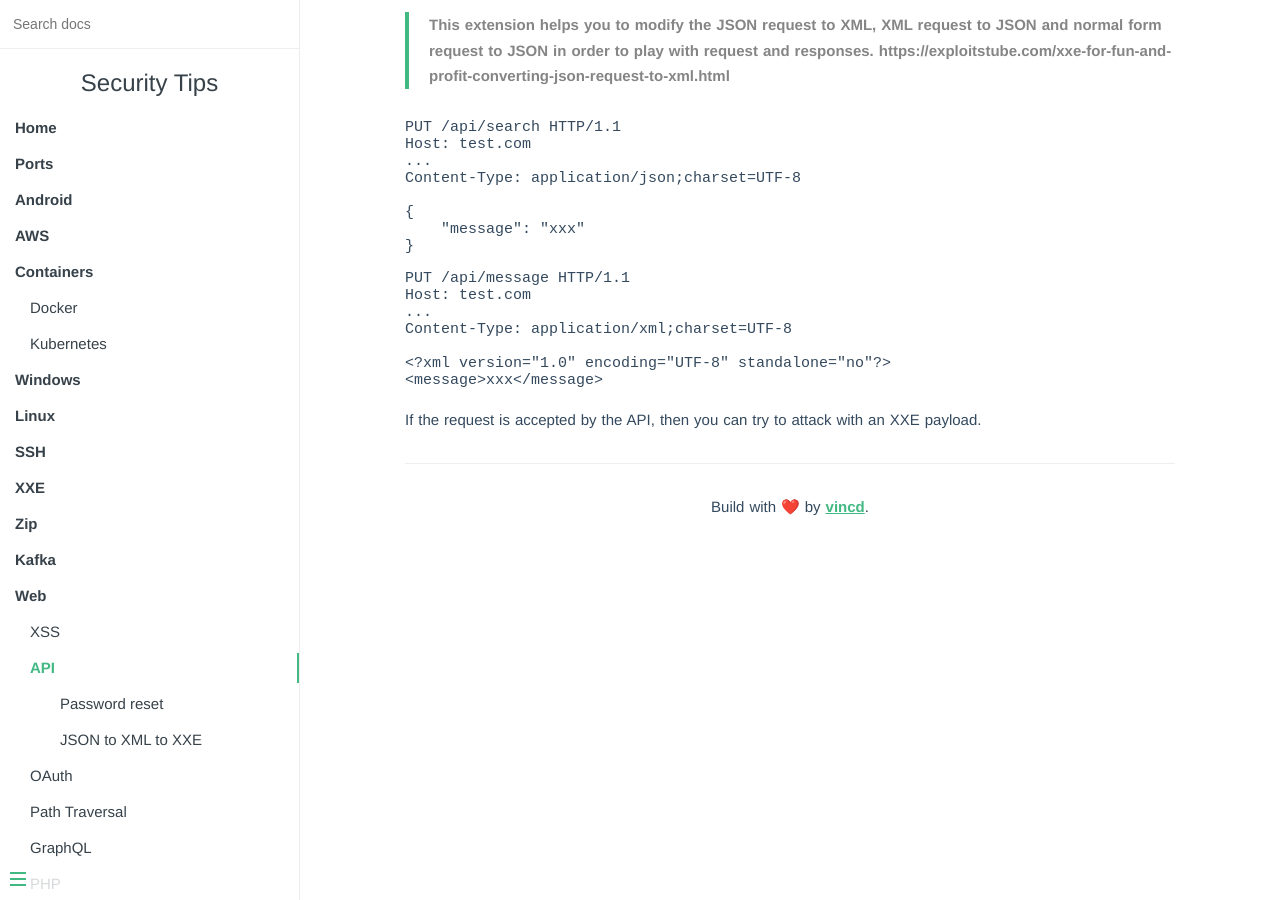
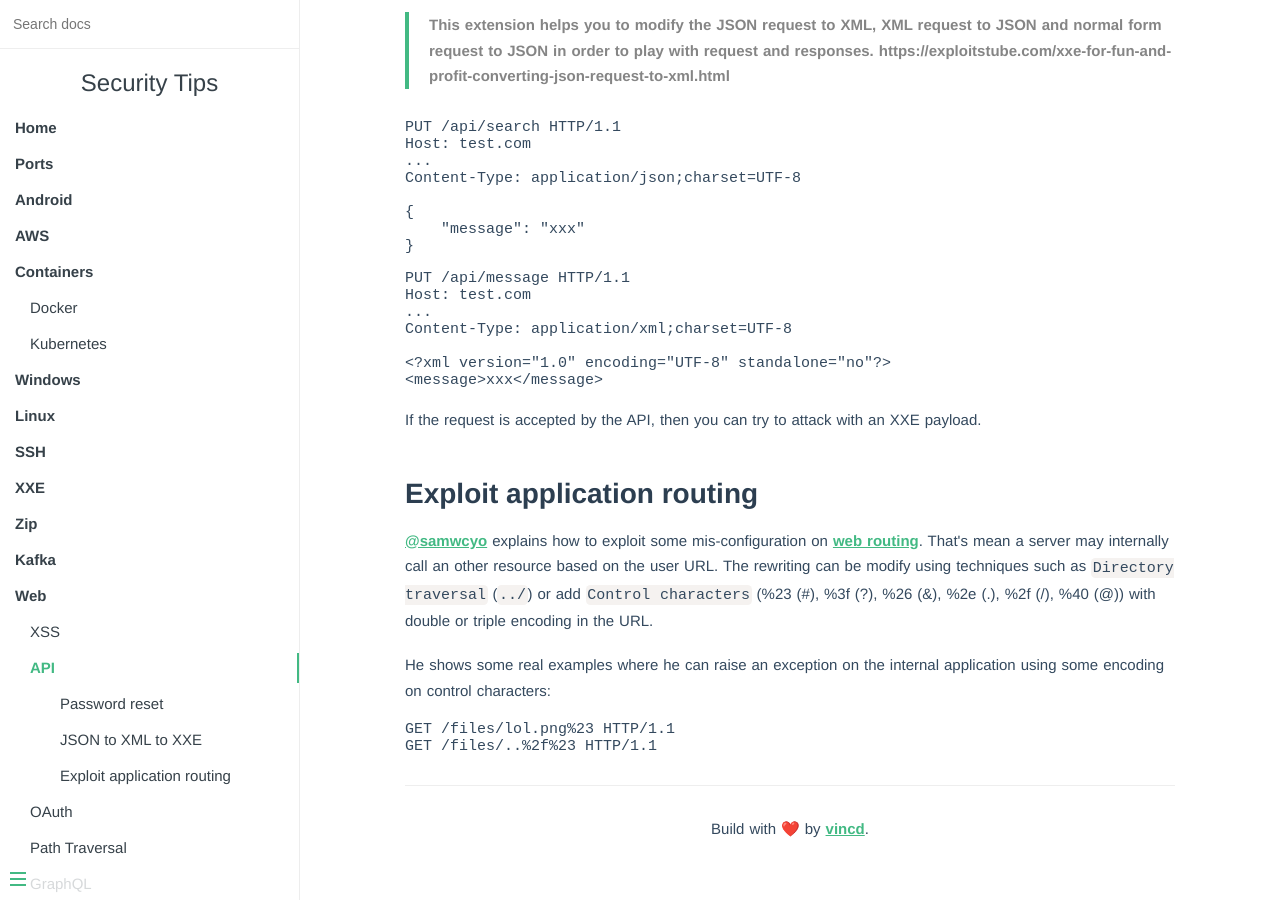
Before and after one commit to vincd/security-tips, an MkDocs documentation site: the page built from docs/API.md, in a window 1280 px wide and 900 px high, scrolled down 468 px. Built offline with MkDocs 1.6.1, drawn with Linux system fonts in a browser that asks for light colours.

Commit message:
Add application routing from @samwcyo

````diff
--- a/docs/API.md
+++ b/docs/API.md
@@ -37,3 +37,22 @@ Content-Type: application/xml;charset=UTF-8
 ```
 
 If the request is accepted by the API, then you can try to attack with an XXE payload.
+
+
+## Exploit application routing
+
+[@samwcyo](twitter.com/samwcyo) explains how to exploit some mis-configuration
+on [web routing](https://docs.google.com/presentation/d/1N9Ygrpg0Z-1GFDhLMiG3jJV6B_yGqBk8tuRWO1ZicV8/edit).
+That's mean a server may internally call an other resource based on the user URL.
+The rewriting can be modify using techniques such as `Directory traversal` (`../`)
+or add `Control characters` (%23 (#), %3f (?), %26 (&), %2e (.), %2f (/), %40 (@))
+with double or triple encoding in the URL.
+
+
+He shows some real examples where he can raise an exception on the internal
+application using some encoding on control characters:
+
+```
+GET /files/lol.png%23 HTTP/1.1
+GET /files/..%2f%23 HTTP/1.1
+```
````
